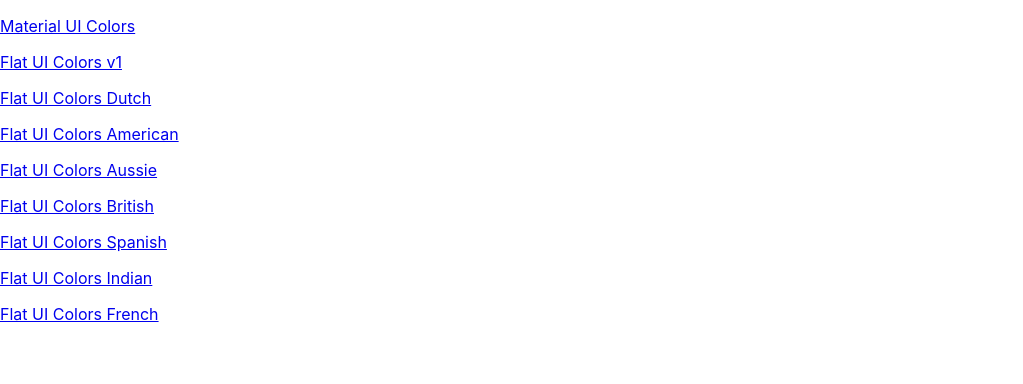
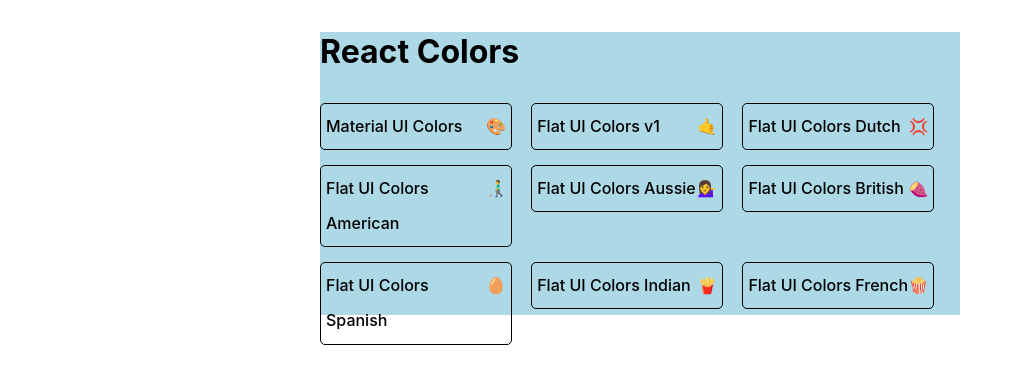
Before and after one commit to ravirajawasthi/color-palette-app, a React (Create React App) app: page / in a window 1280 px wide. Shown: the top 384 px of the page, without its empty margins (0-1023 px from the left). Built offline with nearby package versions, Linux system fonts and the light colour scheme.

Commit message:
styling main palette list and minipalette

```diff
--- a/package.json
+++ b/package.json
@@ -5,6 +5,7 @@
   "dependencies": {
     "@material-ui/core": "^4.8.3",
     "@material-ui/icons": "^4.5.1",
+    "@material-ui/styles": "^4.8.2",
     "@testing-library/jest-dom": "^4.2.4",
     "@testing-library/react": "^9.4.0",
     "@testing-library/user-event": "^7.2.1",
--- /dev/null
+++ b/src/MiniPalette.js
@@ -0,0 +1,36 @@
+import React from 'react'
+import { withStyles } from '@material-ui/core/styles';
+
+
+const styles = {
+    mainContainer: {
+        border: "1px solid black",
+        textTransform: "none",
+        borderRadius: "5px",
+        lineHeight: "2.2rem",
+        padding: "5px"
+    },
+    title: {
+        display: "flex",
+        justifyContent: "space-between",
+        fontSize: "1rem",
+        fontWeight: "500"
+    }
+}
+
+
+function MiniPalette(props) {
+    const { palette, classes } = props
+    return (
+        <div className={classes.mainContainer}>
+            <h1 className={classes.title}>
+                {palette.paletteName}
+                <span>{palette.emoji}</span>
+            </h1>
+        </div>
+    )
+}
+
+
+
+export default withStyles(styles)(MiniPalette);
--- a/src/PaletteList.js
+++ b/src/PaletteList.js
@@ -1,18 +1,45 @@
 import React, { Component } from 'react'
 import { Link } from 'react-router-dom';
-import Palette from './Palette';
+import MiniPalette from './MiniPalette'
+import { withStyles } from '@material-ui/core/styles';
+
+const styles = {
+    mainContainer: {
+        width: "50%",
+        margin: "auto",
+        backgroundColor: "lightblue",
+    },
+    nav: {
+        display: "flex",
+        justifyContent: "space-between",
+        alignItems: "center",
+        margin: "2rem 0"
+    },
+    palettesContainer: {
+        display: "grid",
+        gridTemplateColumns: "30% 30% 30%",
+        gridGap: "7% 3%"
+    },
+
+}
 
 class PaletteList extends Component {
     render() {
-        const { palettes } = this.props
+        const { palettes, classes } = this.props
         return (
-            <div>
-                {palettes.map(palette => (<p>
-                    <Link to={`/palette/${palette.id}`}>{palette.paletteName}</Link></p>
-                ))}
+            <div className={classes.mainContainer}>
+                <div className={classes.nav}>
+                    <h1 className={classes.navTitle}>React Colors</h1>
+                </div>
+                <div className={classes.palettesContainer}>
+                    {palettes.map(palette => (
+                        <Link style={{ textDecoration: "none", color: "black" }} to={`/palette/${palette.id}`}><MiniPalette palette={palette} /></Link>
+                    ))}
+                </div>
+
             </div>
         )
     }
 }
 
-export default PaletteList
+export default withStyles(styles)(PaletteList);
--- a/src/seedColors.js
+++ b/src/seedColors.js
@@ -56,7 +56,7 @@
   {
     paletteName: "Flat UI Colors Dutch",
     id: "flat-ui-colors-dutch",
-      emoji: "🇳🇱",
+    emoji: "💢",
     colors: [
       { name: "Sunflower", color: "#FFC312" },
       { name: "Energos", color: "#C4E538" },
@@ -83,7 +83,7 @@
   {
     paletteName: "Flat UI Colors American",
     id: "flat-ui-colors-american",
-      emoji: "🇺🇸",
+    emoji: "👨‍🦯",
     colors: [
       { name: "LightGreenishBlue", color: "#55efc4" },
       { name: "FadedPoster", color: "#81ecec" },
@@ -110,7 +110,7 @@
   {
     paletteName: "Flat UI Colors Aussie",
     id: "flat-ui-colors-aussie",
-      emoji: "🇦🇺",
+    emoji: "💁‍♀️",
     colors: [
       { name: "Beekeeper", color: "#f6e58d" },
       { name: "SpicedNectarine", color: "#ffbe76" },
@@ -137,7 +137,7 @@
   {
     paletteName: "Flat UI Colors British",
     id: "flat-ui-colors-british",
-      emoji: "🇬🇧",
+    emoji: "🍠",
     colors: [
       { name: "ProtossPylon", color: "#00a8ff" },
       { name: "Periwinkle", color: "#9c88ff" },
@@ -164,7 +164,7 @@
   {
     paletteName: "Flat UI Colors Spanish",
     id: "flat-ui-colors-spanish",
-      emoji: "🇪🇸",
+    emoji: "🥚",
     colors: [
       { name: "JacksonsPurple", color: "#40407a" },
       { name: "C64Purple", color: "#706fd3" },
@@ -191,7 +191,7 @@
   {
     paletteName: "Flat UI Colors Indian",
     id: "flat-ui-colors-indian",
-      emoji: "🇮🇳",
+    emoji: "🍟",
     colors: [
       { name: "OrchidOrange", color: "#FEA47F" },
       { name: "SpiroDiscoBall", color: "#25CCF7" },
@@ -218,7 +218,7 @@
   {
     paletteName: "Flat UI Colors French",
     id: "flat-ui-colors-french",
-      emoji: "🇫🇷",
+    emoji: "🍿",
     colors: [
       { name: "FlatFlesh", color: "#fad390" },
       { name: "MelonMelody", color: "#f8c291" },
```
Also changed, not shown: gitlab-ci.yml (added, +31 -0 lines). Lines whose indentation alone changed are shown as unchanged.
